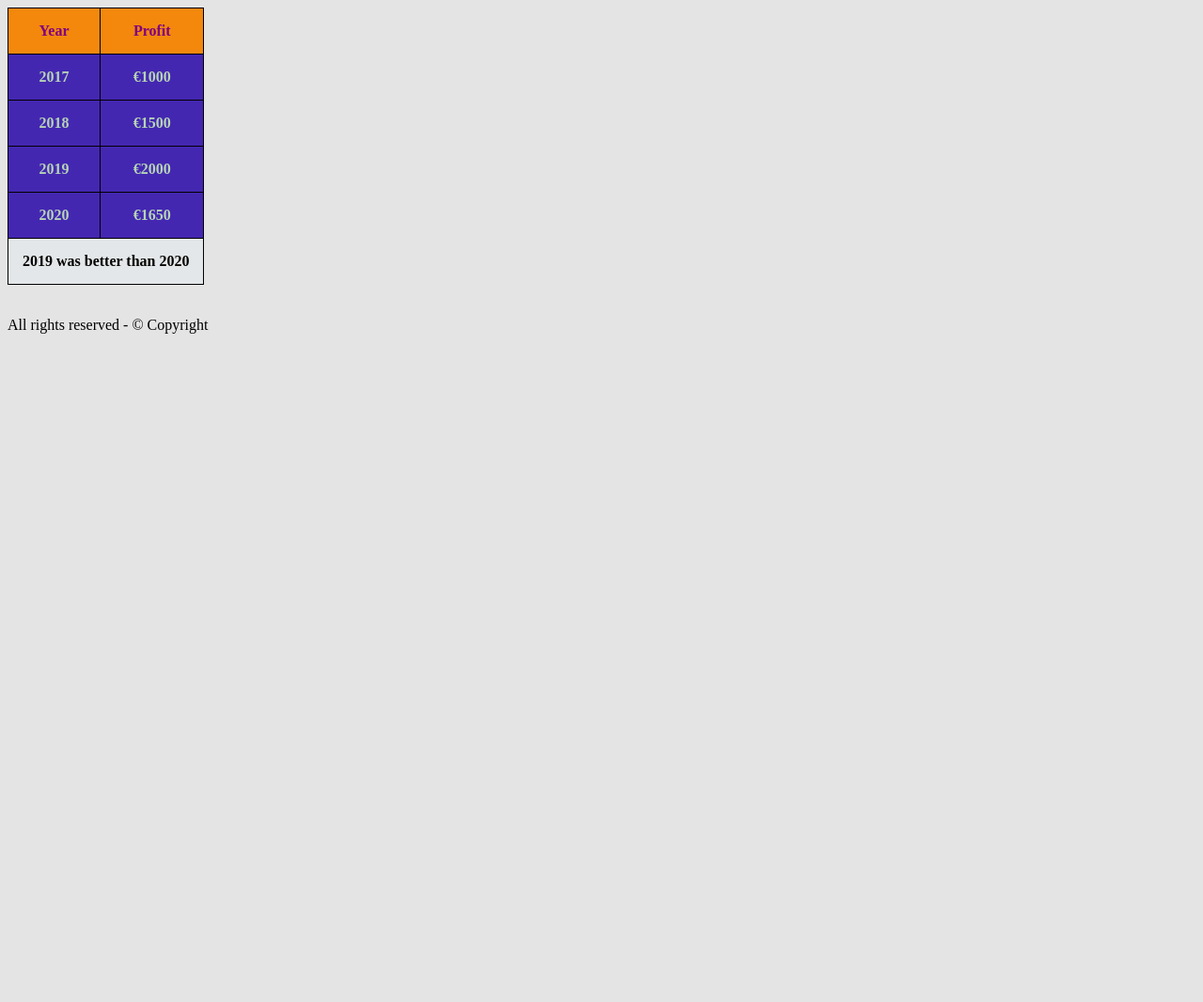
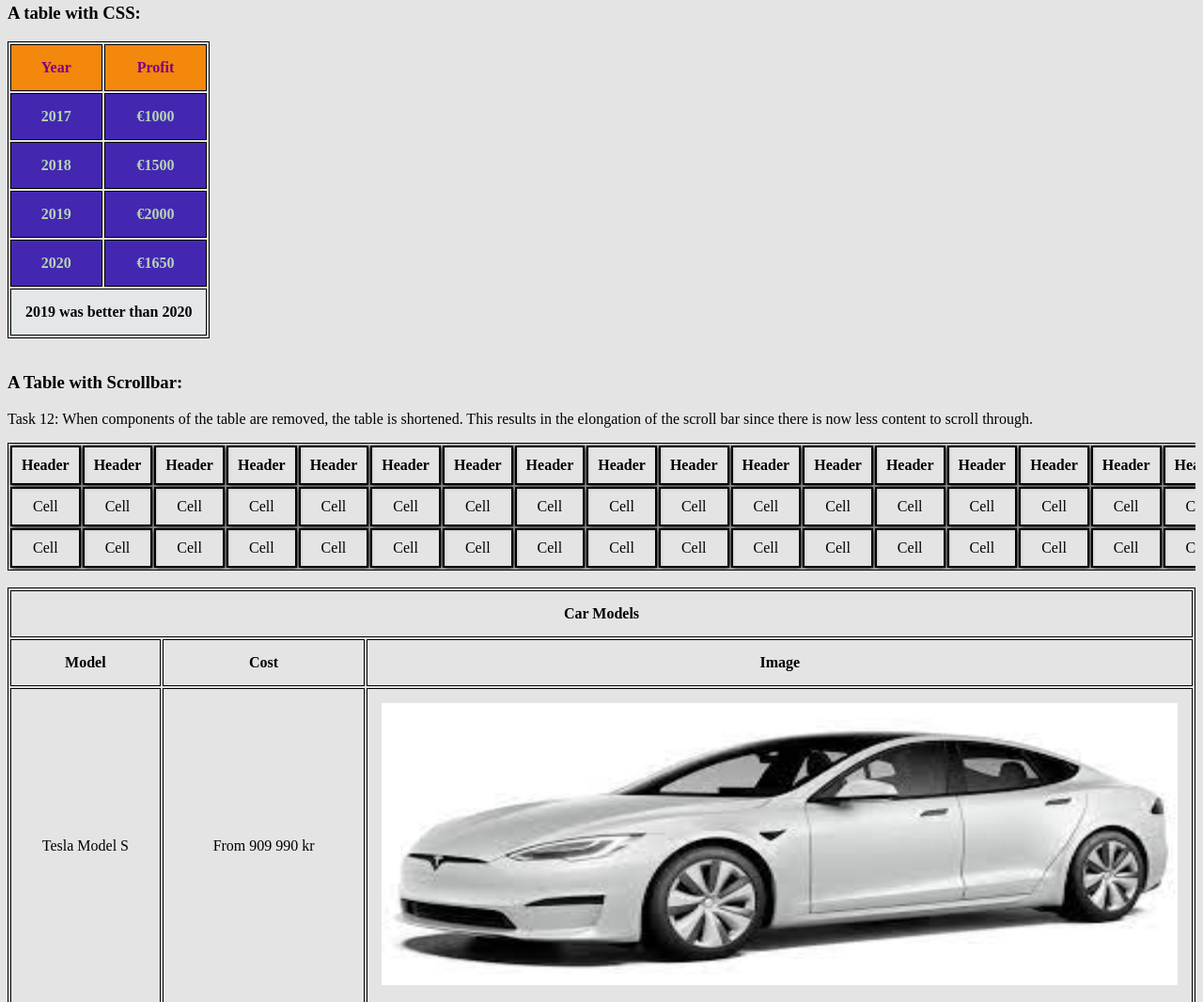
Before and after one commit to Casi52/menyexempel-2, a plain HTML site: page about.html in a window 1280 px wide. Shown: the part 1994-3060 px from the top of the page at 94% size. Before the commit the page ends 2365 px from the top, so only its background shows below. Drawn offline with Linux system fonts and the light colour scheme.

Commit message:
Final task
cars

```diff
--- a/about.html
+++ b/about.html
@@ -1,4 +1,8 @@
-<!DOCTYPE html> <html> <head>
+<!DOCTYPE html>
+
+<html>
+
+  <head>
 
     <title>Exempel 1 navigation bar</title>
 
@@ -6,9 +10,9 @@
 
     <link href = "css/navigation.css" rel="stylesheet" type="text/css" />
 
-    </head>
+  </head>
 
-    <body>
+  <body>
 
     <!--wrapper börjar-->
 
@@ -201,7 +205,7 @@
 
       </ul>
 
-    <table class="table-simple">
+    <table class="table-simple table1">
       <caption>Members and their ages</caption>
 
       <tr>
@@ -249,7 +253,7 @@
 
   <h3>This table shows an example of colspan:</h3>
 
-    <table>
+    <table class="table1">
 
       <tr>
 
@@ -275,7 +279,7 @@
 
     <h3>This table shows an example of rowspan:</h3>
 
-      <table>
+      <table class="table1">
 
         <tr>
 
@@ -305,7 +309,7 @@
 
     <h3>A table with CSS:</h3>
 
-      <table class="head-body-foot">
+      <table class="head-body-foot table1">
 
         <thead>
 
@@ -368,6 +372,298 @@
 
     <br>
 
+    <h3>A Table with Scrollbar:</h3>
+
+    <p>
+      Task 12: When components of the table are removed, the table is shortened. This results in the elongation of the scroll bar since there is now less content to scroll through.
+    </p>
+
+    <div class="scroll-bar">
+
+      <table class="many-columns table1">
+
+        <thead>
+
+          <tr>
+
+            <th>Header</th>
+
+            <th>Header</th>
+
+            <th>Header</th>
+
+            <th>Header</th>
+
+            <th>Header</th>
+
+            <th>Header</th>
+
+            <th>Header</th>
+
+            <th>Header</th>
+
+            <th>Header</th>
+
+            <th>Header</th>
+
+            <th>Header</th>
+
+            <th>Header</th>
+
+            <th>Header</th>
+
+            <th>Header</th>
+
+            <th>Header</th>
+
+            <th>Header</th>
+
+            <th>Header</th>
+
+            <th>Header</th>
+
+            <th>Header</th>
+
+            <th>Header</th>
+
+            <th>Header</th>
+
+            <th>Header</th>
+
+            <th>Header</th>
+
+            <th>Header</th>
+
+            <th>Header</th>
+
+            <th>Header</th>
+
+            <th>Header</th>
+
+            <th>Header</th>
+
+            <th>Header</th>
+
+            <th>Header</th>
+
+          </tr>
+
+        </thead>
+
+        <tbody>
+
+          <tr>
+
+            <td>Cell</td>
+
+            <td>Cell</td>
+
+            <td>Cell</td>
+
+            <td>Cell</td>
+
+            <td>Cell</td>
+
+            <td>Cell</td>
+
+            <td>Cell</td>
+
+            <td>Cell</td>
+
+            <td>Cell</td>
+
+            <td>Cell</td>
+
+            <td>Cell</td>
+
+            <td>Cell</td>
+
+            <td>Cell</td>
+
+            <td>Cell</td>
+
+            <td>Cell</td>
+
+            <td>Cell</td>
+
+            <td>Cell</td>
+
+            <td>Cell</td>
+
+            <td>Cell</td>
+
+            <td>Cell</td>
+
+            <td>Cell</td>
+
+            <td>Cell</td>
+
+            <td>Cell</td>
+
+            <td>Cell</td>
+
+            <td>Cell</td>
+
+            <td>Cell</td>
+
+            <td>Cell</td>
+
+            <td>Cell</td>
+
+            <td>Cell</td>
+
+            <td>Cell</td>
+
+          </tr>
+
+          <tr>
+
+            <td>Cell</td>
+
+            <td>Cell</td>
+
+            <td>Cell</td>
+
+            <td>Cell</td>
+
+            <td>Cell</td>
+
+            <td>Cell</td>
+
+            <td>Cell</td>
+
+            <td>Cell</td>
+
+            <td>Cell</td>
+
+            <td>Cell</td>
+
+            <td>Cell</td>
+
+            <td>Cell</td>
+
+            <td>Cell</td>
+
+            <td>Cell</td>
+
+            <td>Cell</td>
+
+            <td>Cell</td>
+
+            <td>Cell</td>
+
+            <td>Cell</td>
+
+            <td>Cell</td>
+
+            <td>Cell</td>
+
+            <td>Cell</td>
+
+            <td>Cell</td>
+
+            <td>Cell</td>
+
+            <td>Cell</td>
+
+            <td>Cell</td>
+
+            <td>Cell</td>
+
+            <td>Cell</td>
+
+            <td>Cell</td>
+
+            <td>Cell</td>
+
+            <td>Cell</td>
+
+          </tr>
+
+        </tbody>
+
+      </table>
+
+    </div>
+
+    <br>
+
+    <table class="table-image">
+
+      <tr>
+
+        <th colspan="3">Car Models</th>
+
+      </tr>
+
+      <tr>
+
+        <th>Model</th>
+
+        <th>Cost</th>
+
+        <th>Image</th>
+
+      </tr>
+
+      <tr>
+
+        <td>Tesla Model S</td>
+
+        <td>From 909 990 kr</td>
+
+        <td><img src="teslas.jpg" alt="Tesla Model S" height=300 width=500></td>
+
+      </tr>
+
+      <tr>
+
+        <td>Nissan GT-R</td>
+
+        <td>From 998 000 kr</td>
+
+        <td><img src="nissangtr.jpg" alt="Nissan GT-R" height=300 width=500></td>
+      </tr>
+
+      <tr>
+
+        <td>Mclaren Senna</td>
+
+        <td>About 14.3 Million kr</td>
+
+        <td><img src="mclaren.jpg" alt="Mclaren Senna" height=300 width=500></td>
+      </tr>
+
+    </table>
+
+    <br>
+
+    <table class="GeneratedTable">
+      <thead>
+        <tr>
+          <th>Car</th>
+          <th>Acceleration 0-100 km/h</th>
+        </tr>
+      </thead>
+      <tbody>
+        <tr>
+          <td>Tesla Model S (Fastest Variation)</td>
+          <td>~2.1 Seconds</td>
+        </tr>
+        <tr>
+          <td>Nissan GT-R</td>
+          <td>~2.8 Seconds</td>
+        </tr>
+        <tr>
+          <td>Mclaren Senna</td>
+          <td>~2.8 Seconds</td>
+        </tr>
+        <tr>
+          <td><img src="speedometer100.jpg" alt="Speedometer showing 100 km/h" height=300></td>
+        </tr>
+      </tbody>
+    </table>
+
     <footer class="footer">
 
       <p>All rights reserved - &#169; Copyright</p>
@@ -376,6 +672,6 @@
 
     </div><!--wrapper slutar-->
 
-    </body>
+  </body>
 
-    </html>
+</html>
--- a/css/navigation.css
+++ b/css/navigation.css
@@ -253,7 +253,7 @@ table, td, th {
 
   }
 
-table {
+.table1 table {
 
   border-collapse: collapse;
 
@@ -355,3 +355,45 @@ caption {
   background-color: skyblue;
 
 }
+
+.scroll-bar {
+  overflow-x: auto;
+}
+
+.many-columns table{
+  border-collapse: separate;
+  border-spacing: 10px;
+}
+
+.many-columns th, .many-columns td{
+  box-shadow: 1px 1px 5px black;
+  border-width: 2px;
+  padding: 10px;
+  border-width: 2px;
+}
+
+.table-image {
+  margin: auto;
+  width: 100%;
+}
+
+table.GeneratedTable {
+  width: 100%;
+  background-color: #ffffff;
+border-collapse: separate;
+  border-width: 2px;
+  border-color: #000000;
+  border-style: solid;
+  color: #000000;
+}
+
+table.GeneratedTable td, table.GeneratedTable th {
+  border-width: 2px;
+  border-color: #000000;
+  border-style: solid;
+  padding: 10px;
+}
+
+table.GeneratedTable thead {
+  background-color: #8a8a8a;
+}
```
Also changed, not shown: mclaren.jpg (added), nissangtr.jpg (added), speedometer100.jpg (added), teslas.jpg (added).
